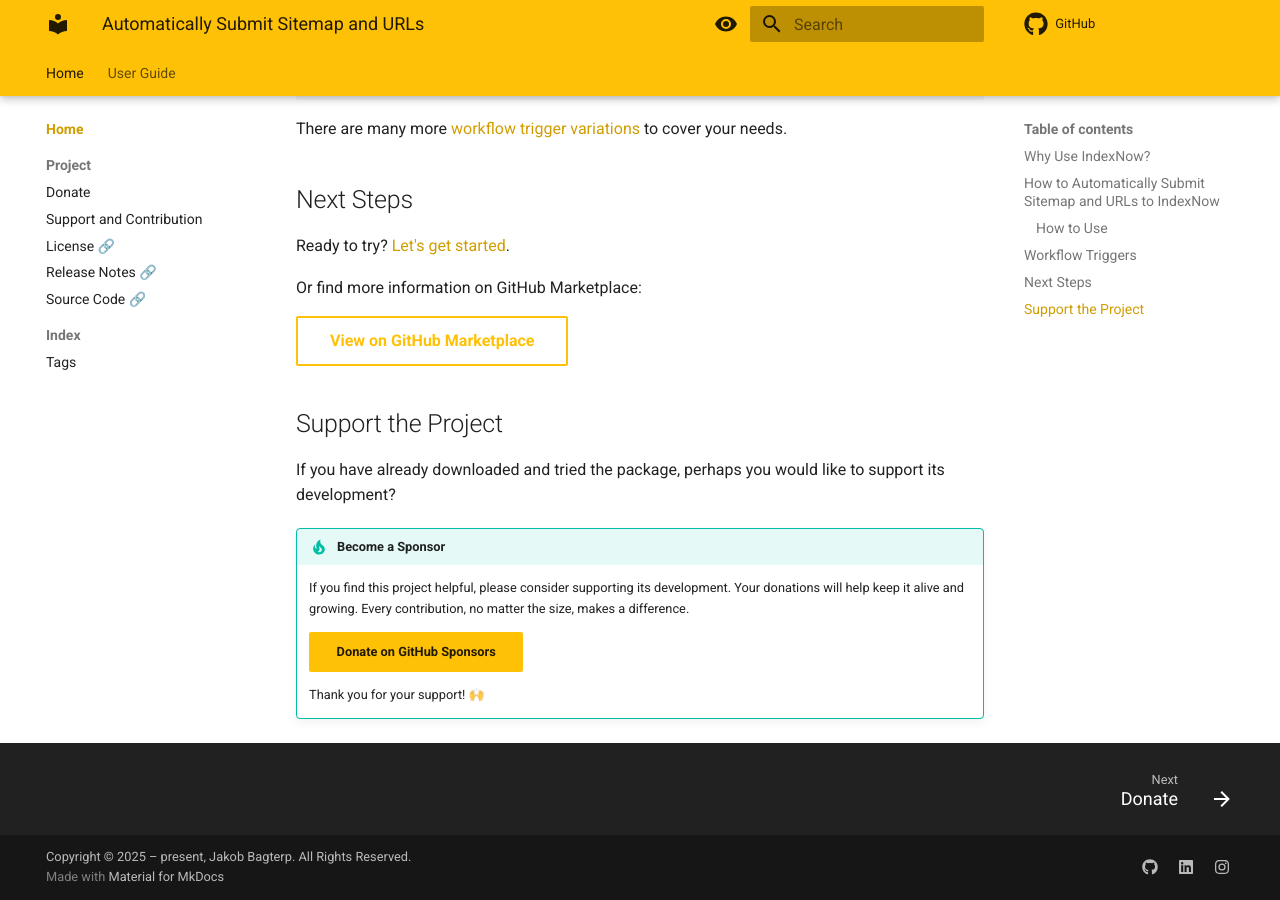
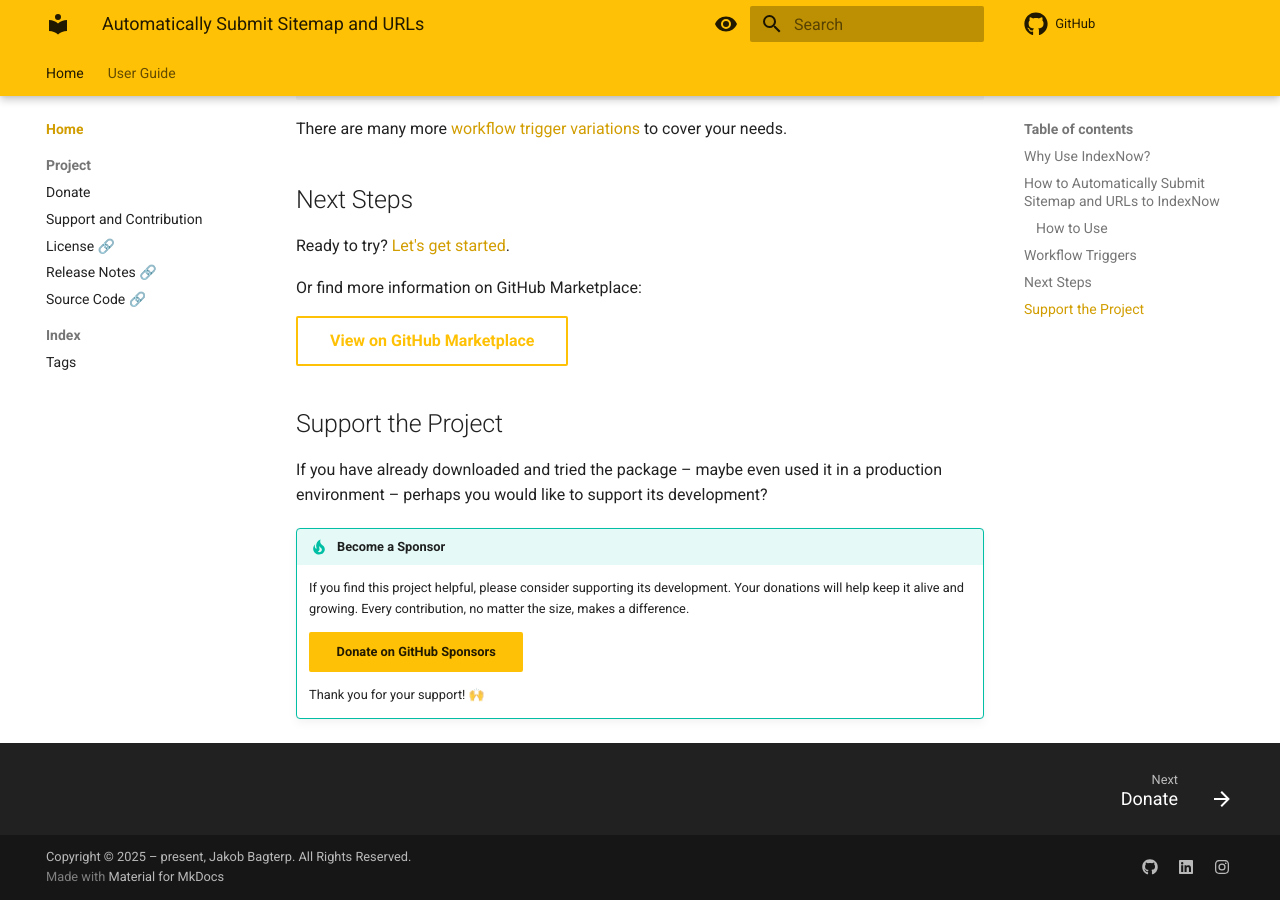
Before and after one commit to jakob-bagterp/index-now-submit-sitemap-urls-action, an MkDocs documentation site: the page built from docs/index.md, in a window 1280 px wide and 900 px high, scrolled down 1833 px. Built offline with MkDocs 1.6.1 and Material for MkDocs 9.7.7, drawn with Linux system fonts in a browser that asks for light colours; comment, search, counter and statistics services are not loaded.

Commit message:
Updated support and donations section and various pages.

```diff
--- a/docs/index.md
+++ b/docs/index.md
@@ -78,7 +78,7 @@ Or find more information on GitHub Marketplace:
 [View on GitHub Marketplace](https://github.com/marketplace/actions/index-now-submit-sitemap-urls-action){ .md-button .md-button--secondary }
 
 ## Support the Project
-If you have already downloaded and tried the package, perhaps you would like to support its development?
+If you have already downloaded and tried the package – maybe even used it in a production environment – perhaps you would like to support its development?
 
 !!! tip "Become a Sponsor"
     If you find this project helpful, please consider supporting its development. Your donations will help keep it alive and growing. Every contribution, no matter the size, makes a difference.
```
Also changed, not shown: docs/project/donate.md (+1 -1 lines), docs/project/support-and-contribution.md (+1 -1 lines).
